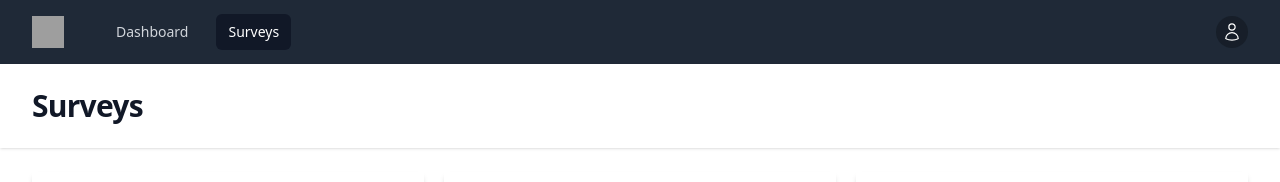
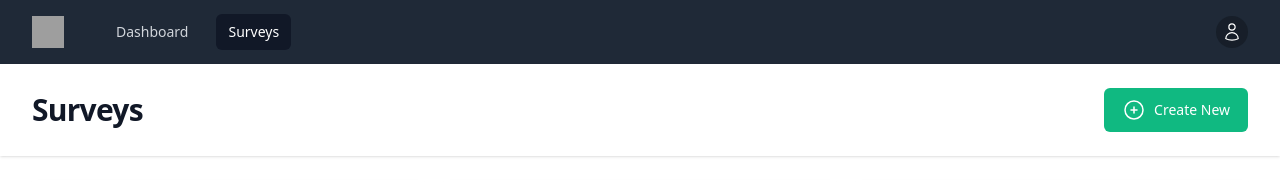
Before and after one commit to arizkyrahman/survey-web-app, a React app in the folder react/: page /surveys in a window 1280 px wide. Shown: the top 182 px of the page. Built offline with nearby package versions, Linux system fonts and the light colour scheme; grey boxes are pictures that could not be loaded; the HTML template or start-up script is replaced by a standard one.

Commit message:
create new survey button

```diff
--- a/react/src/views/Surveys.jsx
+++ b/react/src/views/Surveys.jsx
@@ -1,5 +1,7 @@
+import { PlusCircleIcon } from "@heroicons/react/24/outline";
 import PageComponent from "../components/PageComponent";
 import { SurveyListItem } from "../components/SurveyListItem";
+import TButton from "../components/core/TButton";
 import { useStateContext } from "../context/ContextProvider";
 
 export default function Surveys() {
@@ -11,7 +13,15 @@ export default function Surveys() {
   };
 
   return (
-    <PageComponent title="Surveys">
+    <PageComponent
+      title="Surveys"
+      buttons={
+        <TButton color="green" to="/surveys/create">
+          <PlusCircleIcon className="h-6 w-6 mr-2" />
+          Create New
+        </TButton>
+      }
+    >
       <div className="grid grid-cols-1 gap-5 sm:grid-cols-2 md:grid-cols-3">
         {surveys.map((survey) => (
           <SurveyListItem
```
